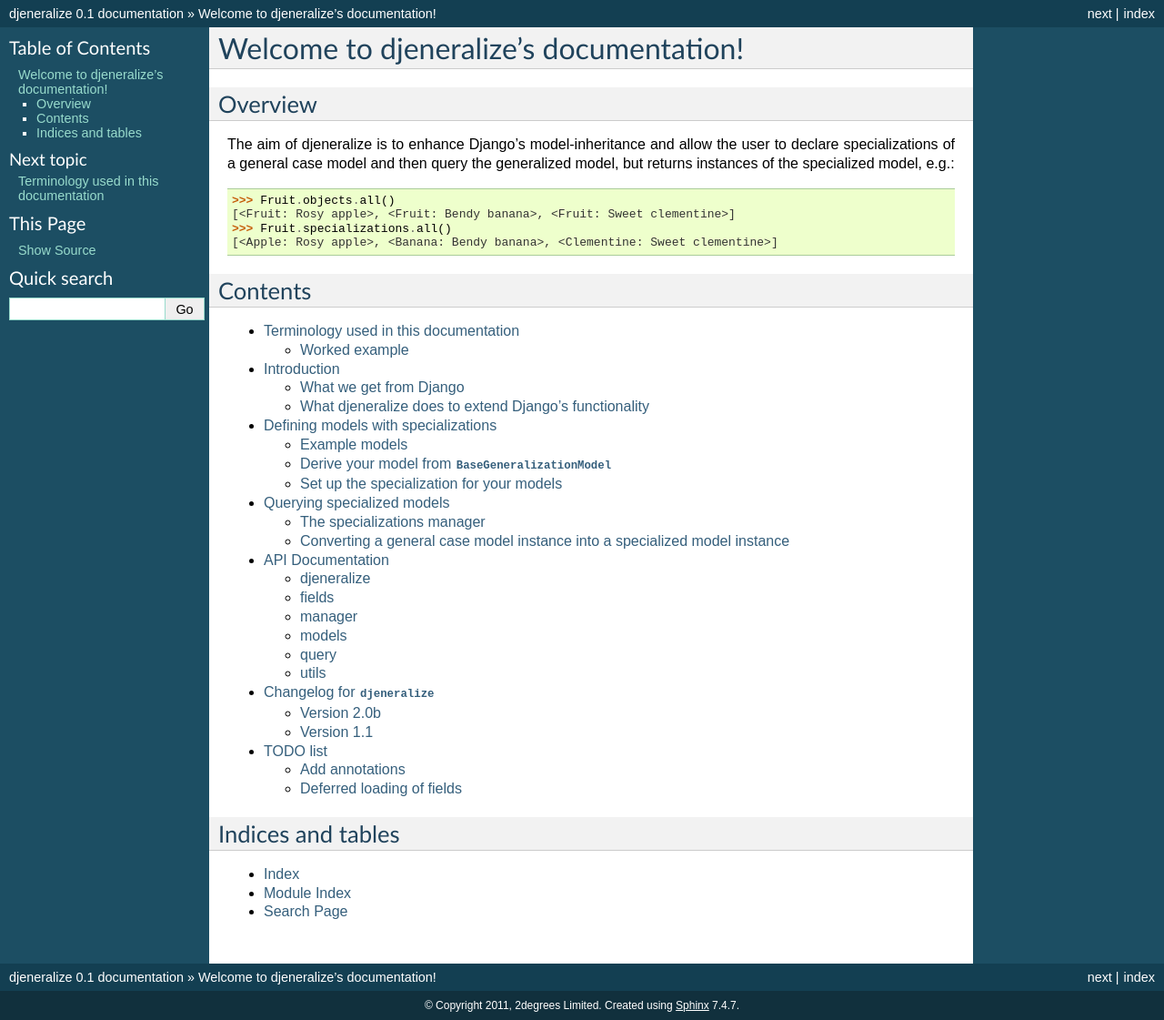
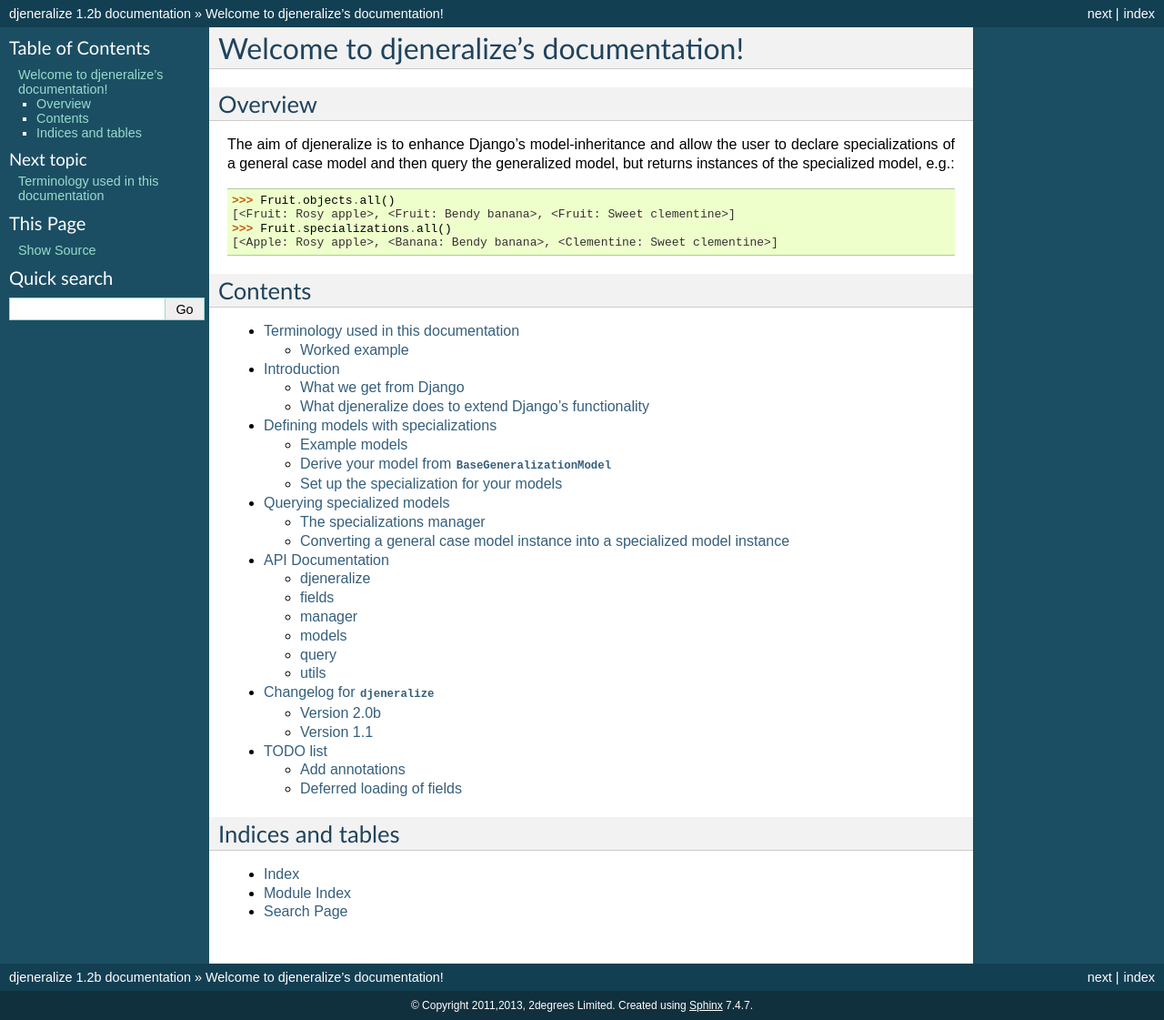
Before and after one commit to 2degrees/djeneralize, a Sphinx documentation site: the page built from docs/source/index.rst, in a window 1280 px wide. Shown: the whole page at 91% size. Built offline with Sphinx 7.4.7, drawn with Linux system fonts in a browser that asks for light colours.

Commit message:
Updated version and copyright in the documentation.

```diff
--- a/docs/source/conf.py
+++ b/docs/source/conf.py
@@ -44,16 +44,16 @@
 
 # General information about the project.
 project = u'djeneralize'
-copyright = u'2011, 2degrees Limited'
+copyright = u'2011,2013, 2degrees Limited'
 
 # The version info for the project you're documenting, acts as replacement for
 # |version| and |release|, also used in various other places throughout the
 # built documents.
 #
 # The short X.Y version.
-version = '0.1'
+version = '1.2'
 # The full version, including alpha/beta/rc tags.
-release = '0.1'
+release = '1.2b'
 
 # The language for content autogenerated by Sphinx. Refer to documentation
 # for a list of supported languages.
```
